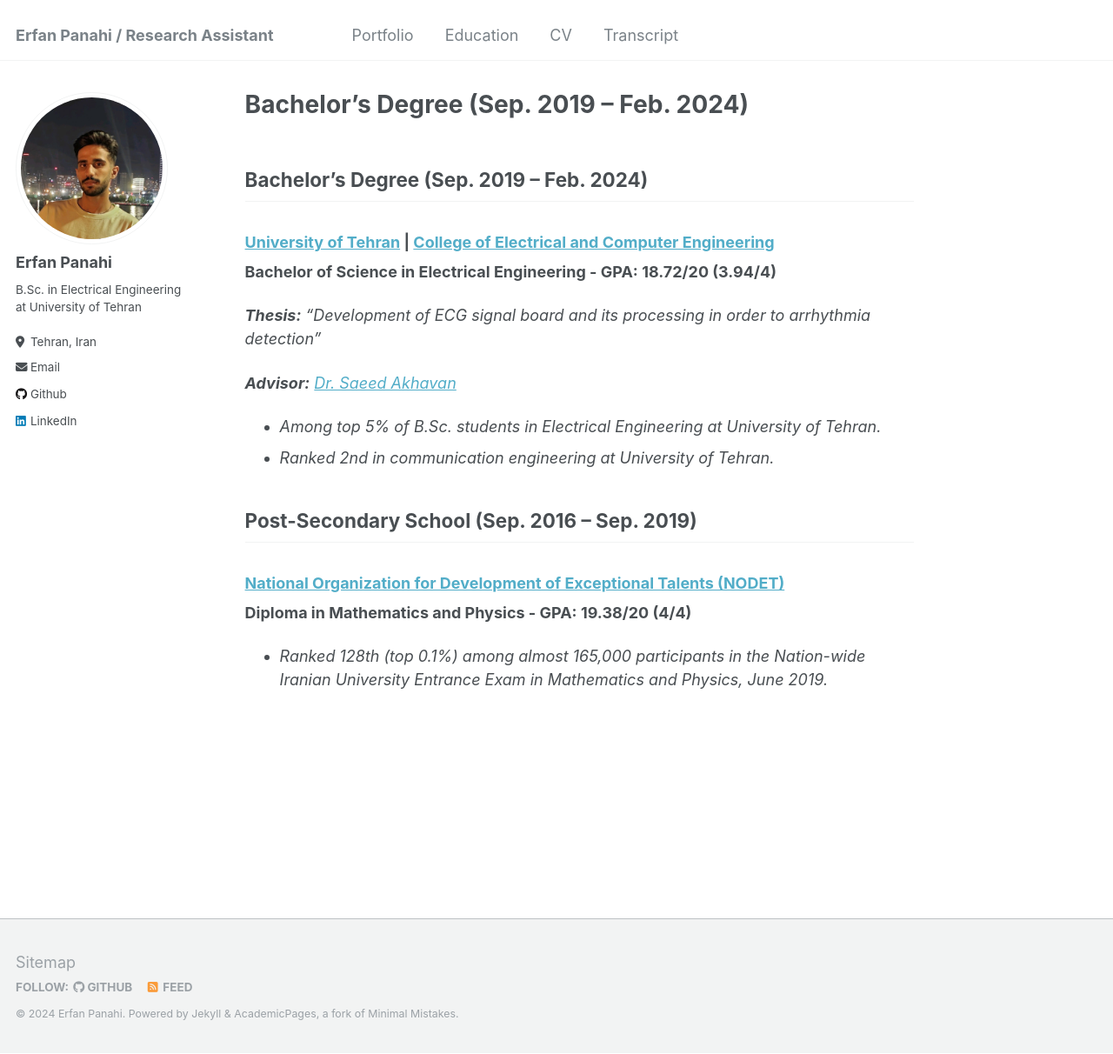
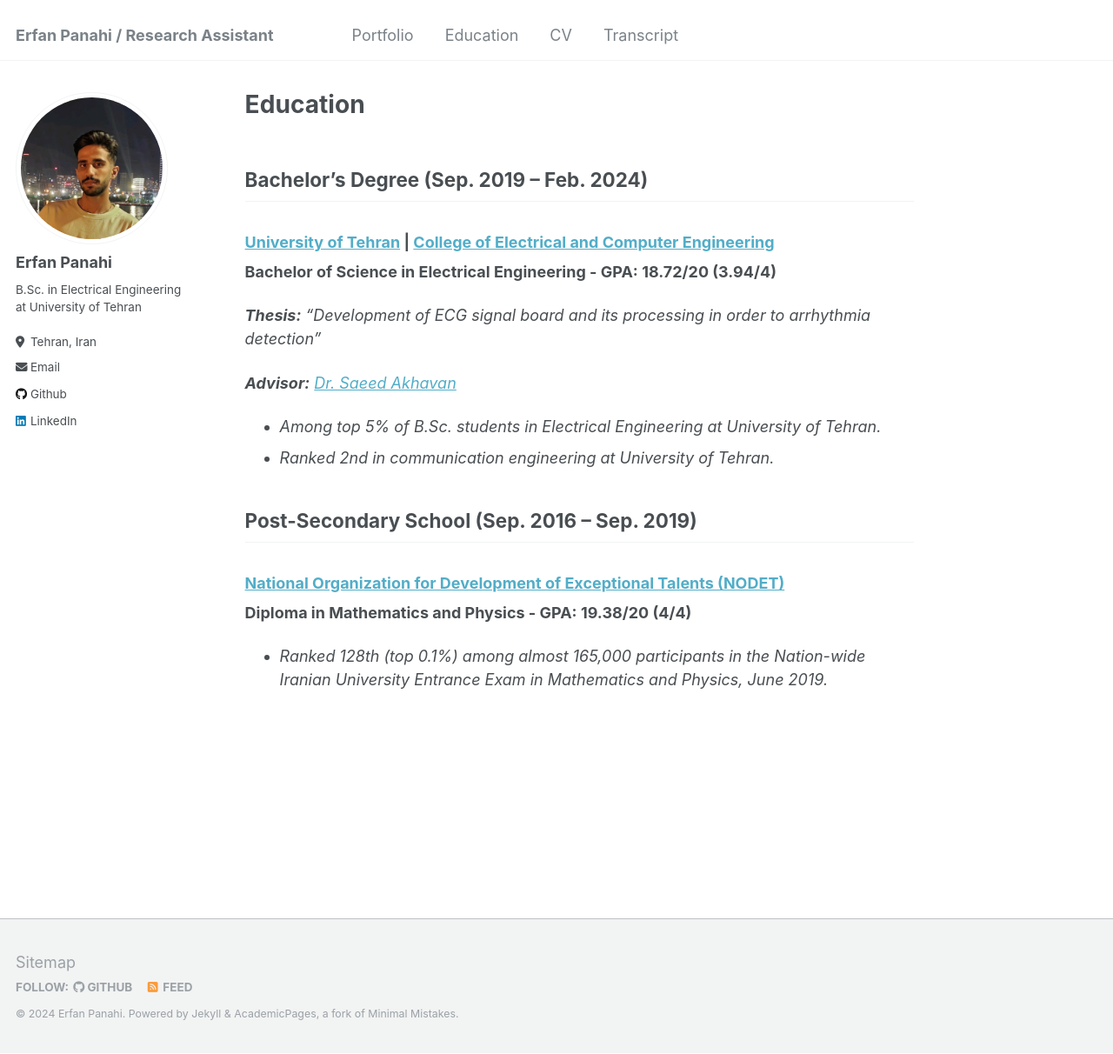
Before and after one commit to ErfanPanahi/ErfanPanahi.github.io, a Jekyll site: the page built from _pages/education.md, in a window 1280 px wide and 1212 px high. Shown: the whole window at 87% size. Built offline with Jekyll 4.4.1, drawn with Linux system fonts in a browser that asks for light colours; our own code applies the rules of GitHub Pages for plain Markdown files; part of the change alters nothing that is shown.

Commit message:
Update education.md

```diff
--- a/_pages/education.md
+++ b/_pages/education.md
@@ -1,4 +1,11 @@
-
+---
+permalink: /education
+title: "Education"
+author_profile: true
+redirect_from:
+  - /about/
+  - /about.html
+---
 
 
 ## Bachelor's Degree (Sep. 2019 – Feb. 2024)
```
